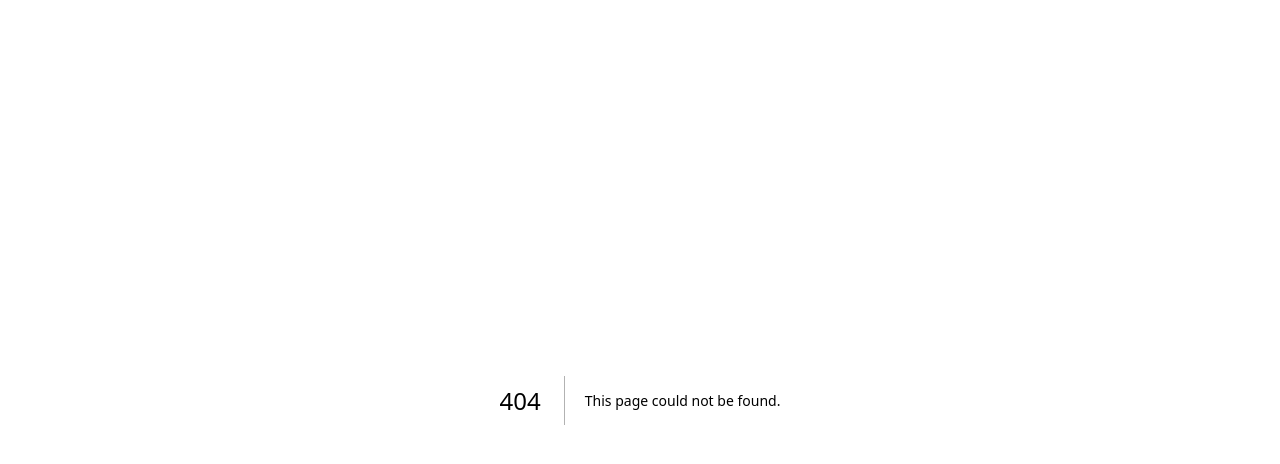
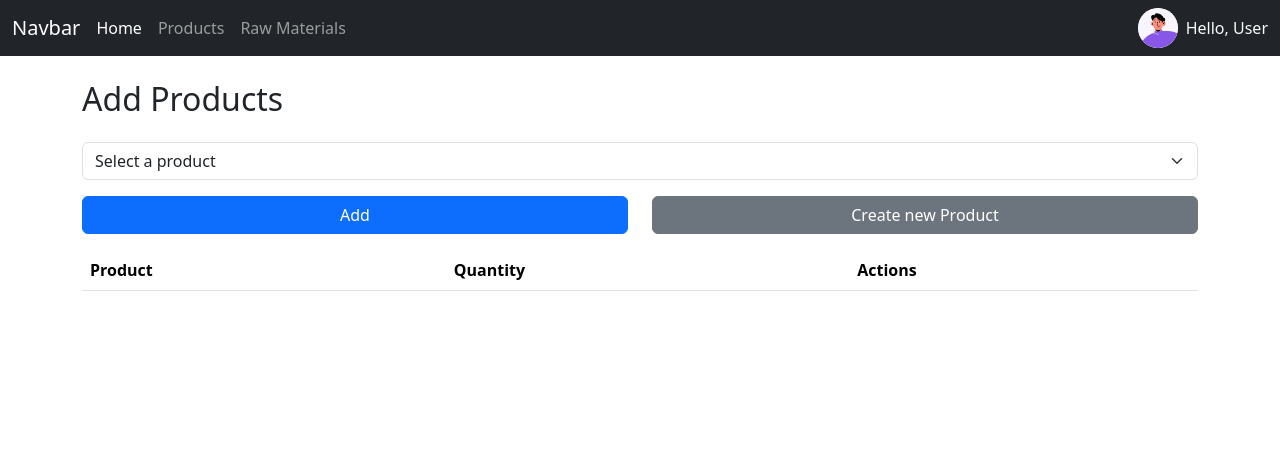
Before and after one commit to H033S/raw-material-calculator, a Next.js app in the folder client/: page /add-product in a window 1280 px wide. Before the commit this address had no page. Shown: the top 464 px of the page. Built offline with nearby package versions, Linux system fonts and the light colour scheme.

Commit message:
Transform AddProductComponent into an actual page leaving home page to another work

```diff
--- /dev/null
+++ b/client/src/app/add-product/page.tsx
@@ -0,0 +1,47 @@
+"use client";
+
+import DropDownComponent from "../components/DropDownComponent";
+import ProductListComponent from "../components/ProductListComponent";
+
+
+export default function AddProductComponent() {
+
+    function addProduct(): void {
+        throw new Error('Function not implemented.');
+    }
+
+    return (
+        <div className="container mt-4">
+            <div className="row">
+                <div className="col">
+                    <h2 className="mb-4">Add Products</h2>
+
+                    <div className="row mb-3">
+                        <div className="col">
+                            <DropDownComponent />
+                        </div>
+                    </div>
+
+                    <div className="row mb-3">
+                        <div className="col-6">
+                            <button
+                                className="btn btn-primary w-100"
+
+                                onClick={() => addProduct()}
+                            >Add</button>
+                        </div>
+                        <div className="col-6">
+                            <button className="btn btn-secondary w-100">Create new Product</button>
+                        </div>
+                    </div>
+
+                    <div className="row">
+                        <div className="col">
+                            <ProductListComponent />
+                        </div>
+                    </div>
+                </div>
+            </div>
+        </div>
+    );
+};
--- a/client/src/app/components/DropDownComponent.tsx
+++ b/client/src/app/components/DropDownComponent.tsx
@@ -3,7 +3,7 @@
 const DropDownComponent = () => {
   return (
     <select className="form-select" aria-label="Select product">
-      <option value="" selected>Select a product</option>
+      <option value="" defaultValue="true">Select a product</option>
       <option value="1">Product 1</option>
       <option value="2">Product 2</option>
       <option value="3">Product 3</option>
--- a/client/src/app/layout.tsx
+++ b/client/src/app/layout.tsx
@@ -1,6 +1,7 @@
 import { Geist, Geist_Mono } from "next/font/google";
 import "bootstrap/dist/css/bootstrap.min.css";
 import "./globals.css";
+import NavbarComponent from "./components/NavbarComponent";
 
 const geistSans = Geist({
     variable: "--font-geist-sans",
@@ -19,6 +20,7 @@ export default function RootLayout({
 }>) {
     return (
         <html lang="en">
+            <NavbarComponent />
             <body className={`${geistSans.variable} ${geistMono.variable}`}>
                 {children}
             </body>
```
Also changed, not shown: client/src/app/components/AddProductComponent.tsx (deleted, +0 -39 lines), client/src/app/page.tsx (+4 -7 lines). Lines whose indentation alone changed are shown as unchanged.
